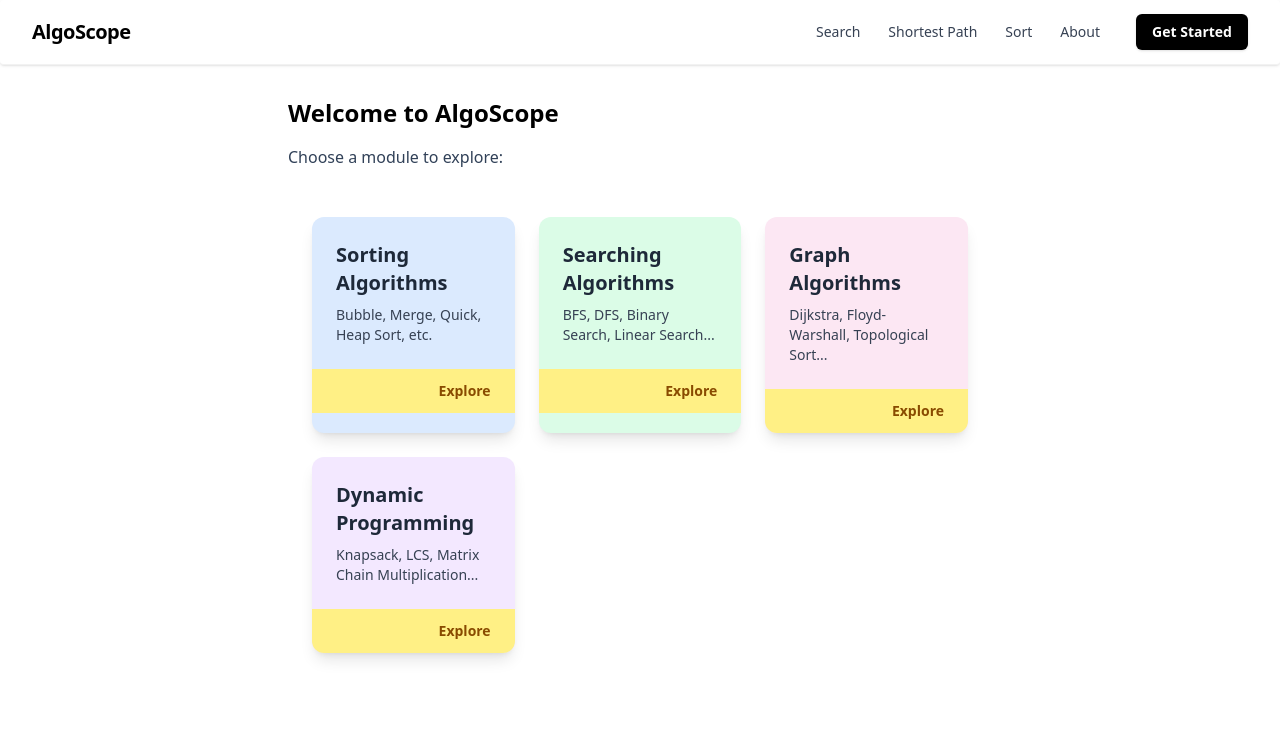
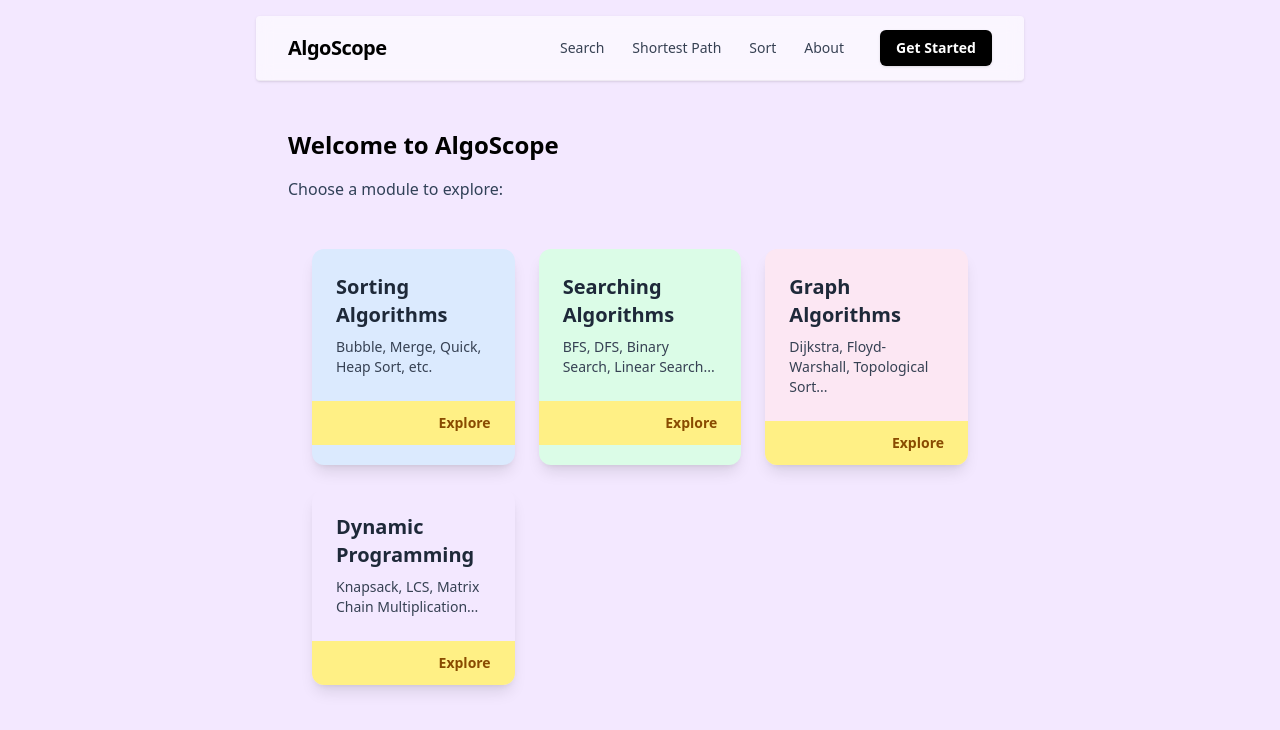
Before and after one commit to bim-adi/AlgoScope, a React (Vite) app: page / in a window 1280 px wide. Shown: the top 730 px of the page. Built offline with nearby package versions, Linux system fonts and the light colour scheme.

Commit message:
color-add-all

```diff
--- a/src/App.jsx
+++ b/src/App.jsx
@@ -12,7 +12,12 @@ function App() {
       path: '/',
       element: (
         <>
-          <Navbar /> <Home />
+          <div className="flex flex-col md:flex-row bg-purple-100">
+            <div className="flex flex-col gap-4 p-4 m-auto">
+              <Navbar />
+              <Home />
+            </div>
+          </div>
         </>
       ),
     },
@@ -20,7 +25,7 @@ function App() {
       path: '/search',
       element: (
         <>
-          <div className="flex flex-col md:flex-row bg-red-100">
+          <div className="flex flex-col md:flex-row bg-green-100">
             {/* <CanvasSearching algorithm={algorithm} vertex={vertex} /> */}
             <div className="flex flex-col gap-4 p-4 m-auto">
               {/* <MenuSetAlgoSearch setAlgorithm={setAlgorithm} /> */}
@@ -36,7 +41,7 @@ function App() {
       path: '/spath',
       element: (
         <>
-          <div className="flex flex-col md:flex-row">
+          <div className="flex flex-col md:flex-row bg-pink-100">
             {/* <CanvasShortestPath */}
             {/*   algorithm={spAlgorithm} */}
             {/*   source={source} */}
@@ -59,7 +64,11 @@ function App() {
       path: '/about',
       element: (
         <>
-          <Navbar />
+          <div className="flex flex-col md:flex-row bg-gray-100">
+            <div className="flex flex-col gap-4 p-4 m-auto">
+              <Navbar />
+            </div>
+          </div>
         </>
       ),
     },
@@ -67,8 +76,8 @@ function App() {
       path: '/sort',
       element: (
         <>
-          <div className="flex flex-col md:flex-row">
-            <div className="flex flex-col m-auto">
+          <div className="flex flex-col md:flex-row bg-blue-100">
+            <div className="flex flex-col m-auto gap-4 p-4">
               <Navbar />
               <SortingVisualizerPage />
             </div>
--- a/src/components/Home.jsx
+++ b/src/components/Home.jsx
@@ -5,7 +5,7 @@ import AlgoCard from './AlgoCard'
 
 export const Home = () => {
   return (
-    <div className="max-w-3xl mx-auto p-8">
+    <div className="max-w-3xl mx-auto p-8 min-h-screen">
       <h1 className="text-2xl font-semibold mb-4">Welcome to AlgoScope</h1>
       <p className="text-slate-700 mb-6">Choose a module to explore:</p>
       <div className="grid grid-cols-1 sm:grid-cols-2 lg:grid-cols-3 gap-6 p-6">
```
